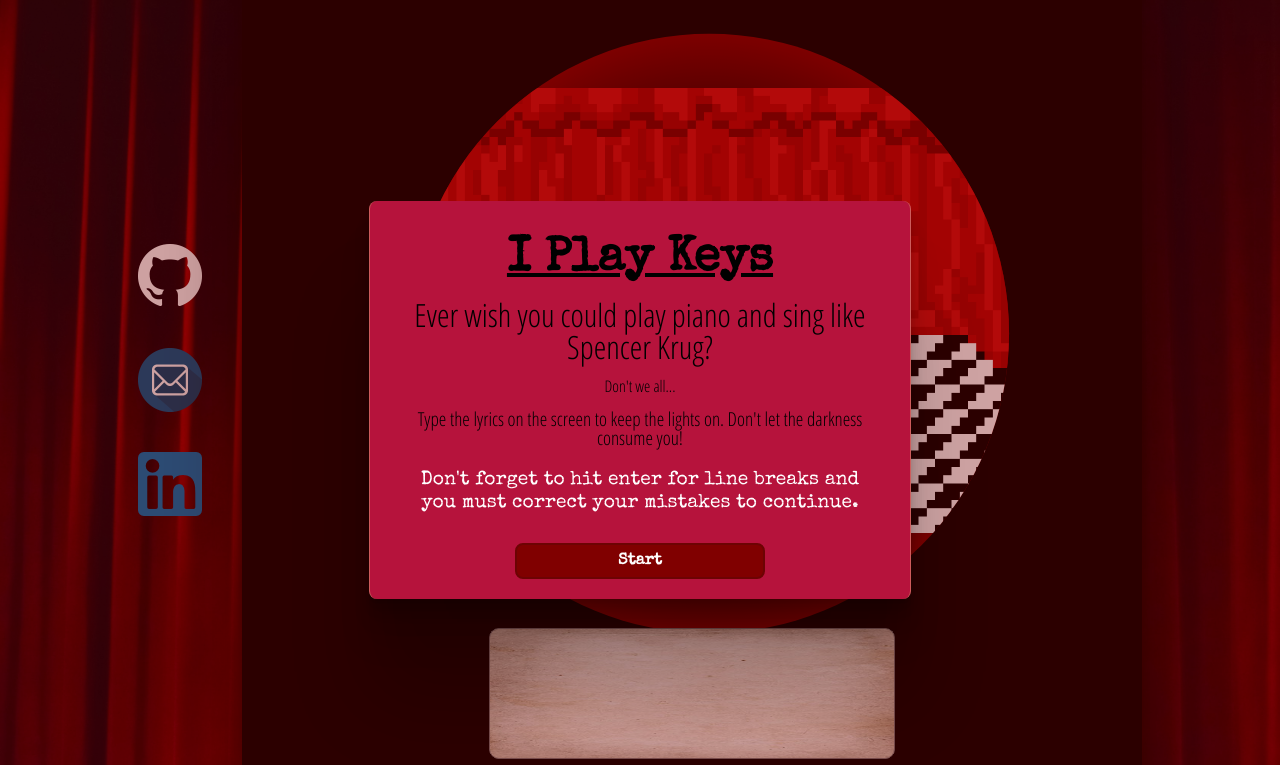
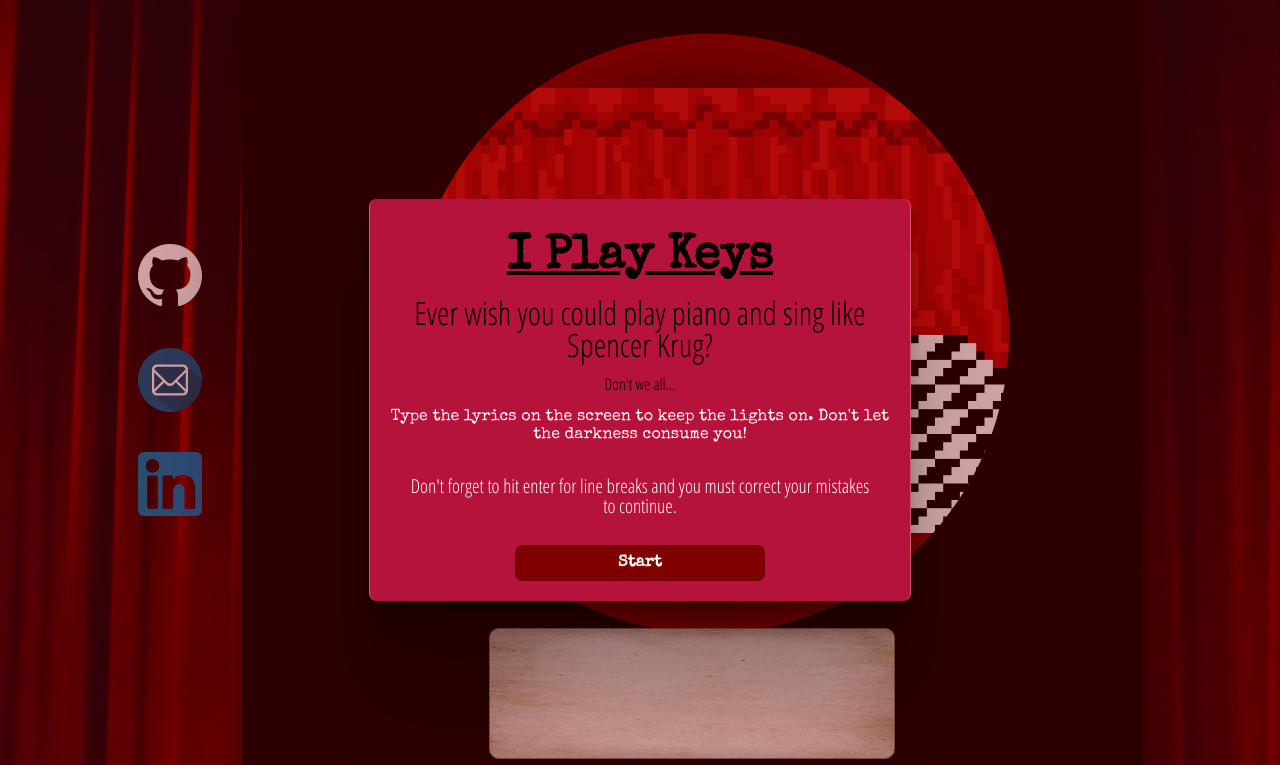
Before and after one commit to NJanaro/I-Play-Keys, a plain HTML site: page index.html in a window 1280 px wide. Shown: the top 765 px of the page. Drawn offline with nearby package versions, Linux system fonts and the light colour scheme.

Commit message:
moved paragraph into span for instructions

```diff
--- a/index.html
+++ b/index.html
@@ -19,12 +19,12 @@
           <h1>I Play Keys</h1>
           <h2>Ever wish you could play piano and sing like Spencer Krug?</h2>
           <h3>Don't we all...</h3>
-          <p class="instructions">
+          <span class="instructions">
             Type the lyrics on the screen to keep the lights on. Don't let the
             darkness consume you!
             <br><br>
-            <span class="correctMistakes">Don't forget to hit enter for line breaks and you must correct your mistakes to continue.</span>
-          </p>
+            <p class="correctMistakes">Don't forget to hit enter for line breaks and you must correct your mistakes to continue.</p>
+          </span>
           <span class="start" id="start">Start</span>
         </div>
       </div>
```
